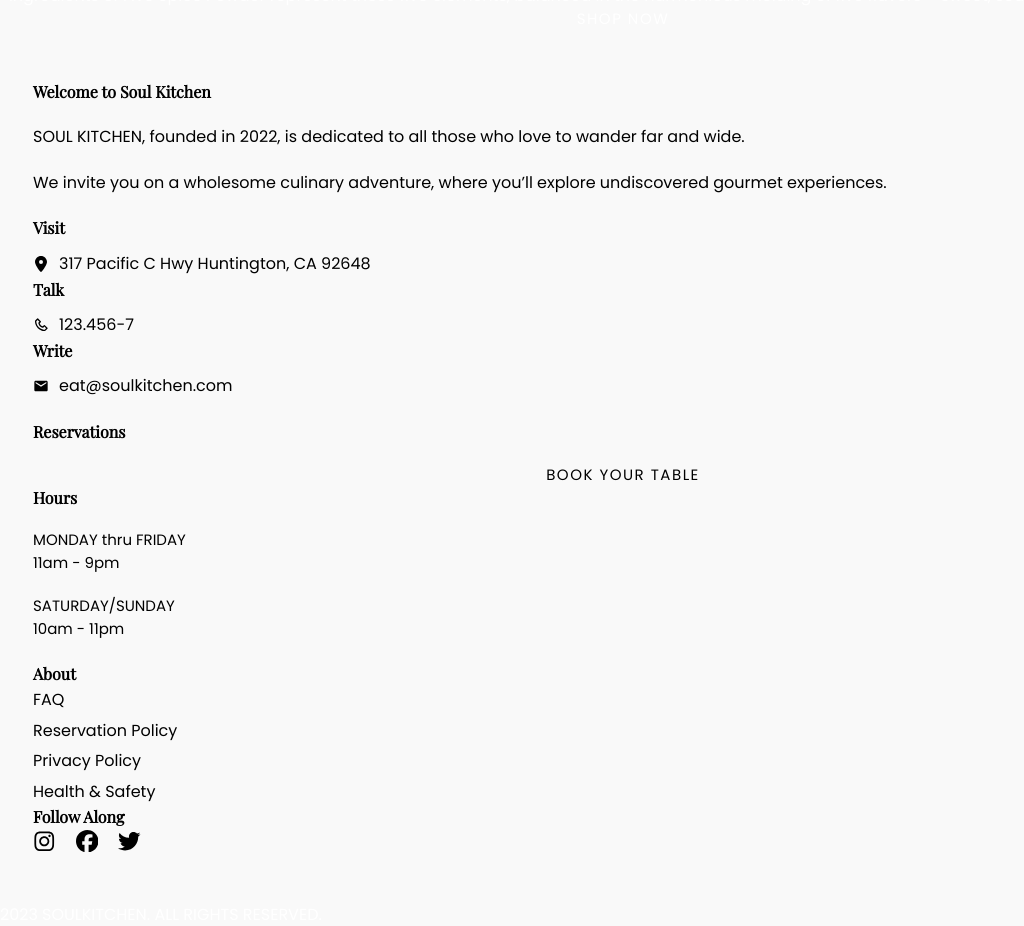
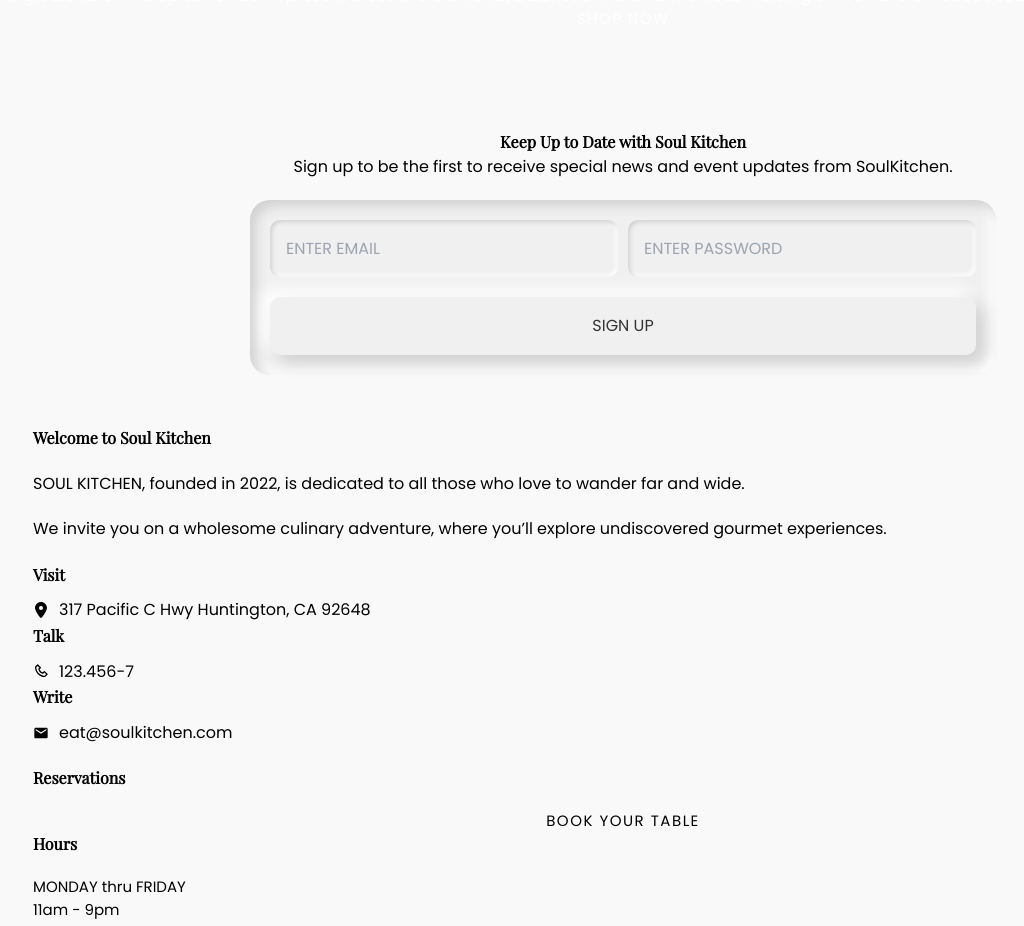
Before and after one commit to Reza-HM/soulkitchen-next, a Next.js app: page /shop in a window 1280 px wide. Shown: the part 3440-4366 px from the top of the page, without its empty margins (17-1041 px from the left). Built offline with nearby package versions, Linux system fonts and the light colour scheme.

Commit message:
added signup section to the shop

```diff
--- a/Components/Templates/Index/SignUp.tsx
+++ b/Components/Templates/Index/SignUp.tsx
@@ -1,7 +1,7 @@
 const SignUp = () => {
   return (
     <div className="container p-20 mt-40">
-      <div className="bg-zinc-200/40 p-20 flex flex-col items-center gap-12">
+      <div className="bg-zinc-200/40 p-20 flex flex-col items-center gap-12 rounded-xl">
         <h2 className="font-PlayfairDisplay text-5xl font-semibold tracking-wider">
           Keep Up to Date with Soul Kitchen
         </h2>
--- a/pages/shop/index.tsx
+++ b/pages/shop/index.tsx
@@ -1,3 +1,4 @@
+import SignUp from "@/Components/Templates/Index/SignUp";
 import Header from "@/Components/Templates/Shop/Header";
 import NewProducts from "@/Components/Templates/Shop/NewProducts";
 import Recommendation from "@/Components/Templates/Shop/Recommendation";
@@ -10,6 +11,7 @@ const Shop = () => {
       <Services />
       <NewProducts />
       <Recommendation />
+      <SignUp />
     </div>
   );
 };
```
